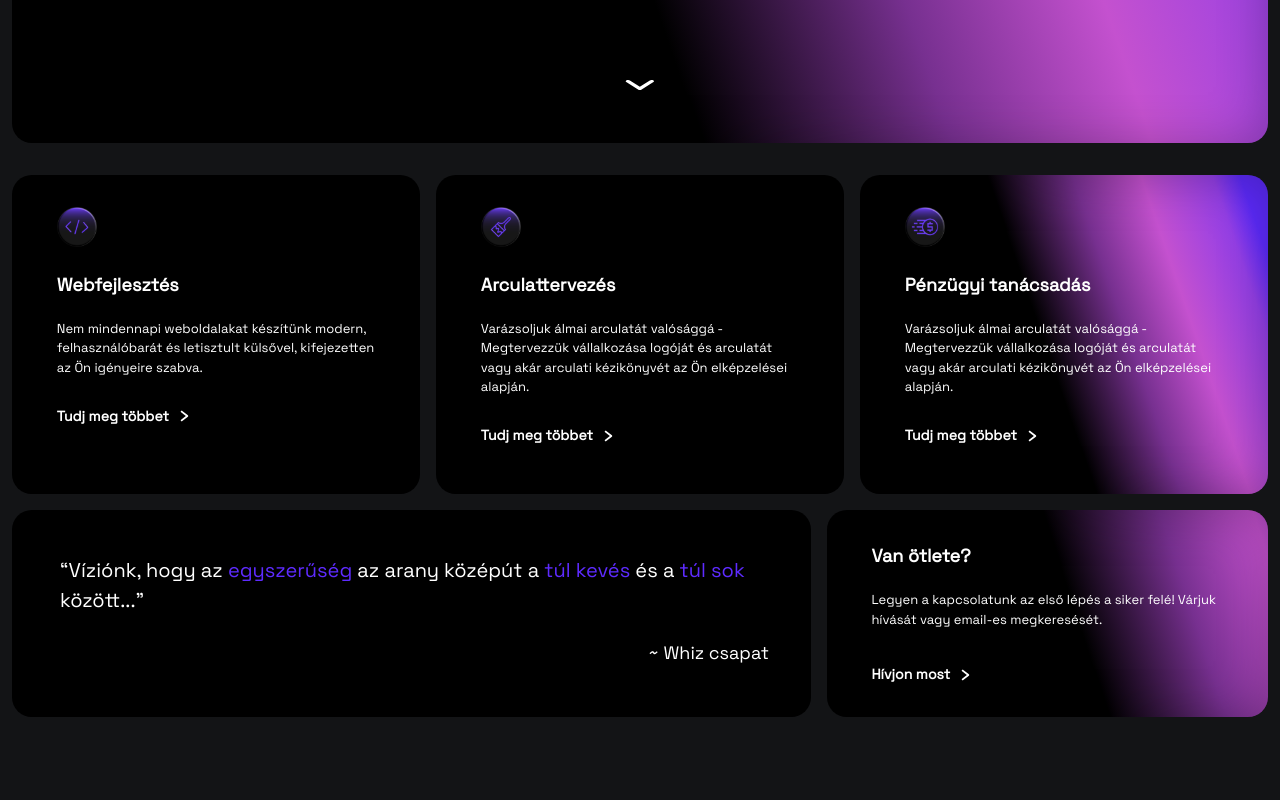
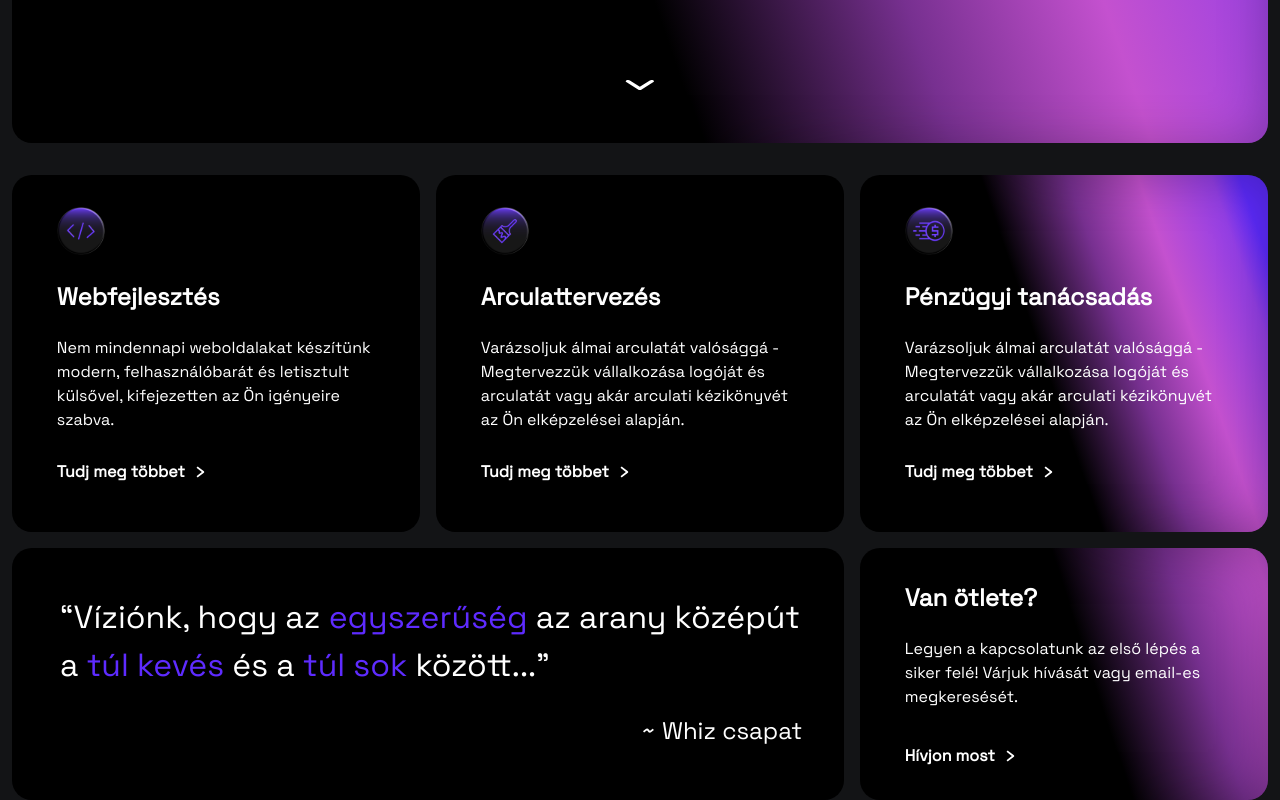
Before and after one commit to baxy5/Whiz, a Nuxt app: page / in a window 1280 px wide. Shown: the part 658-1458 px from the top of the page. Before the commit the page ends 1375 px from the top, so only its background shows below. Built offline with nearby package versions, Linux system fonts and the light colour scheme.

Commit message:
services fixes

```diff
--- a/components/Navbar.vue
+++ b/components/Navbar.vue
@@ -104,7 +104,7 @@ function handleClick() {
   position: fixed;
   z-index: 9999;
   top: 1.5rem;
-  right: 1rem;
+  right: 1.5rem;
   padding: 0.25rem;
   cursor: pointer;
 
--- a/components/Services.vue
+++ b/components/Services.vue
@@ -3,23 +3,23 @@
     <div class="flex flex-col gap-4 md:flex-row">
       <Box box-type="dark" custom-class="px-[2.8rem] pt-[2rem] pb-[3rem]">
         <img
-          class="w-10 h-10"
+          class="w-10 h-10 lg:w-12 lg:h-12"
           src="/icons/dev-icon.svg"
           alt="Development Icon - Webdevelopment Service"
         />
         <h2
-          class="text-white text-[1.125rem] font-bold leading-normal pt-6 pb-[1.3rem]"
+          class="text-white text-[1.125rem] font-bold leading-normal pt-6 pb-[1.3rem] lg:text-[1.5rem]"
         >
           Webfejlesztés
         </h2>
         <p
-          class="text-white text-[0.8125rem] leading-normal font-normal pb-[1.8rem]"
+          class="text-white text-[0.8125rem] leading-normal font-normal pb-[1.8rem] lg:text-[1rem]"
         >
           Nem mindennapi weboldalakat készítünk modern, felhasználóbarát és
           letisztult külsővel, kifejezetten az Ön igényeire szabva.
         </p>
         <div
-          class="flex gap-2 items-center text-white text-[0.875rem] leading-normal font-bold"
+          class="flex gap-2 items-center text-white text-[0.875rem] leading-normal font-bold lg:text-[1rem]"
         >
           <a href="/dev">Tudj meg többet</a>
           <img
@@ -30,23 +30,23 @@
       </Box>
       <Box box-type="dark" custom-class="px-[2.8rem] pt-[2rem] pb-[3rem]">
         <img
-          class="w-10 h-10"
+          class="w-10 h-10 lg:w-12 lg:h-12"
           src="/icons/design-icon.svg"
           alt="Design Icon - Design Service" />
         <h2
-          class="text-white text-[1.125rem] font-bold leading-normal pt-6 pb-[1.3rem]"
+          class="text-white text-[1.125rem] font-bold leading-normal pt-6 pb-[1.3rem] lg:text-[1.5rem]"
         >
           Arculattervezés
         </h2>
         <p
-          class="text-white text-[0.8125rem] leading-normal font-normal pb-[1.8rem]"
+          class="text-white text-[0.8125rem] leading-normal font-normal pb-[1.8rem] lg:text-[1rem]"
         >
           Varázsoljuk álmai arculatát valósággá - Megtervezzük vállalkozása
           logóját és arculatát vagy akár arculati kézikönyvét az Ön elképzelései
           alapján.
         </p>
         <div
-          class="flex gap-2 items-center text-white text-[0.875rem] leading-normal font-bold"
+          class="flex gap-2 items-center text-white text-[0.875rem] leading-normal font-bold lg:text-[1rem]"
         >
           <a href="/design">Tudj meg többet</a>
           <img
@@ -56,24 +56,24 @@
       ></Box>
       <Box box-type="fancy" custom-class="px-[2.8rem] pt-[2rem] pb-[3rem]">
         <img
-          class="w-10 h-10"
+          class="w-10 h-10 lg:w-12 lg:h-12"
           src="/icons/finance-icon.svg"
           alt="Finance Icon - Finance Service"
         />
         <h2
-          class="text-white text-[1.125rem] font-bold leading-normal pt-6 pb-[1.3rem]"
+          class="text-white text-[1.125rem] font-bold leading-normal pt-6 pb-[1.3rem] lg:text-[1.5rem]"
         >
           Pénzügyi tanácsadás
         </h2>
         <p
-          class="text-white text-[0.8125rem] leading-normal font-normal pb-[1.8rem]"
+          class="text-white text-[0.8125rem] leading-normal font-normal pb-[1.8rem] lg:text-[1rem]"
         >
           Varázsoljuk álmai arculatát valósággá - Megtervezzük vállalkozása
           logóját és arculatát vagy akár arculati kézikönyvét az Ön elképzelései
           alapján.
         </p>
         <div
-          class="flex gap-2 items-center text-white text-[0.875rem] leading-normal font-bold"
+          class="flex gap-2 items-center text-white text-[0.875rem] leading-normal font-bold lg:text-[1rem]"
         >
           <a href="/finance">Tudj meg többet</a>
           <img
@@ -83,21 +83,21 @@
         </div>
       </Box>
     </div>
-    <div class="mt-4 flex flex-col gap-4 lg:flex-row-reverse">
-      <div class="idea-box px-[2.8rem] pt-[2rem] pb-[2rem]">
+    <div class="mt-4 flex flex-col gap-4 lg:grid lg:grid-cols-3">
+      <div class="idea-box px-[2.8rem] pt-[2rem] pb-[2rem] lg:order-2">
         <h2
-          class="text-white text-[1.125rem] font-bold leading-normal pb-[1.3rem]"
+          class="text-white text-[1.125rem] font-bold leading-normal pb-[1.3rem] md:text-[1.25rem] lg:text-[1.5rem]"
         >
           Van ötlete?
         </h2>
         <p
-          class="text-white text-[0.8125rem] font-normal leading-normal pb-[2.2rem]"
+          class="text-white text-[0.8125rem] font-normal leading-normal pb-[2.2rem] md:text-[0.9rem] lg:text-[1rem]"
         >
           Legyen a kapcsolatunk az első lépés a siker felé! Várjuk hívását vagy
           email-es megkeresését.
         </p>
         <div
-          class="flex gap-2 items-center text-white text-[0.875rem] leading-normal font-bold"
+          class="flex gap-2 items-center text-white text-[0.875rem] leading-normal font-bold lg:text-[1rem]"
         >
           <a href="tel:+36308754438">Hívjon most</a>
           <img
@@ -106,15 +106,20 @@
           />
         </div>
       </div>
-      <Box box-type="dark" custom-class="pt-[2.8rem] pl-[3rem] pr-[2.6rem] pb-[2.3rem]">
+      <Box
+        box-type="dark"
+        custom-class="pt-[2.8rem] pl-[3rem] pr-[2.6rem] pb-[2.3rem] lg:order-1 lg:col-span-2"
+      >
         <blockquote
-          class="text-white text-[1.25rem] font-normal leading-normal pb-[1.5rem]"
+          class="text-white text-[1.25rem] font-normal leading-normal pb-[1.5rem] lg:text-[2rem] xl:text-[3rem]"
         >
           “Víziónk, hogy az <span class="text-[#5E2BFF]">egyszerűség</span> az
           arany középút a <span class="text-[#5E2BFF]">túl kevés</span> és a
           <span class="text-[#5E2BFF]">túl sok</span> között...”
         </blockquote>
-        <p class="text-white text-[1.125rem] font-normal leading-normal text-right">
+        <p
+          class="text-white text-[1.125rem] font-normal leading-normal text-right lg:text-[1.5rem]"
+        >
           ~ Whiz csapat
         </p>
       </Box>
```
